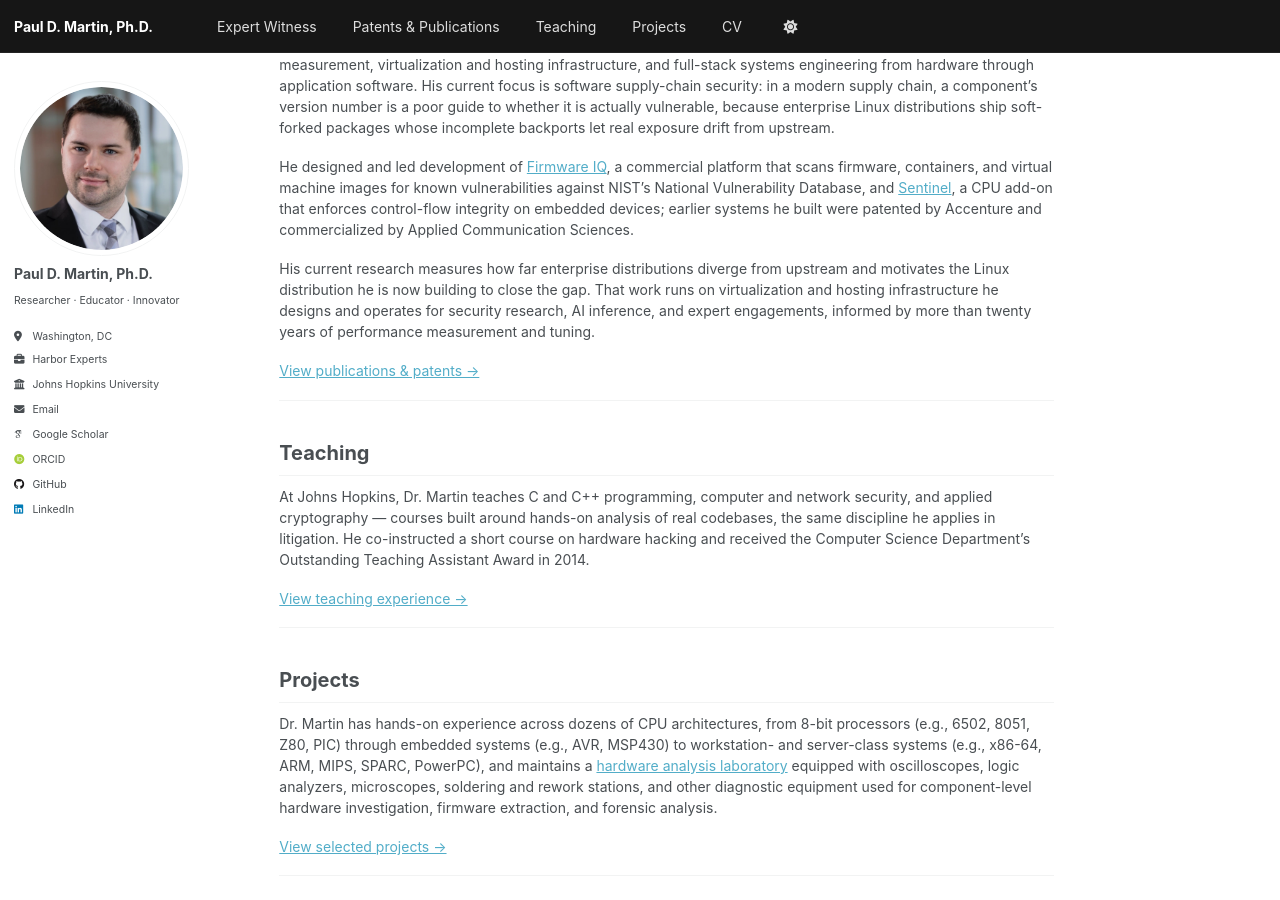
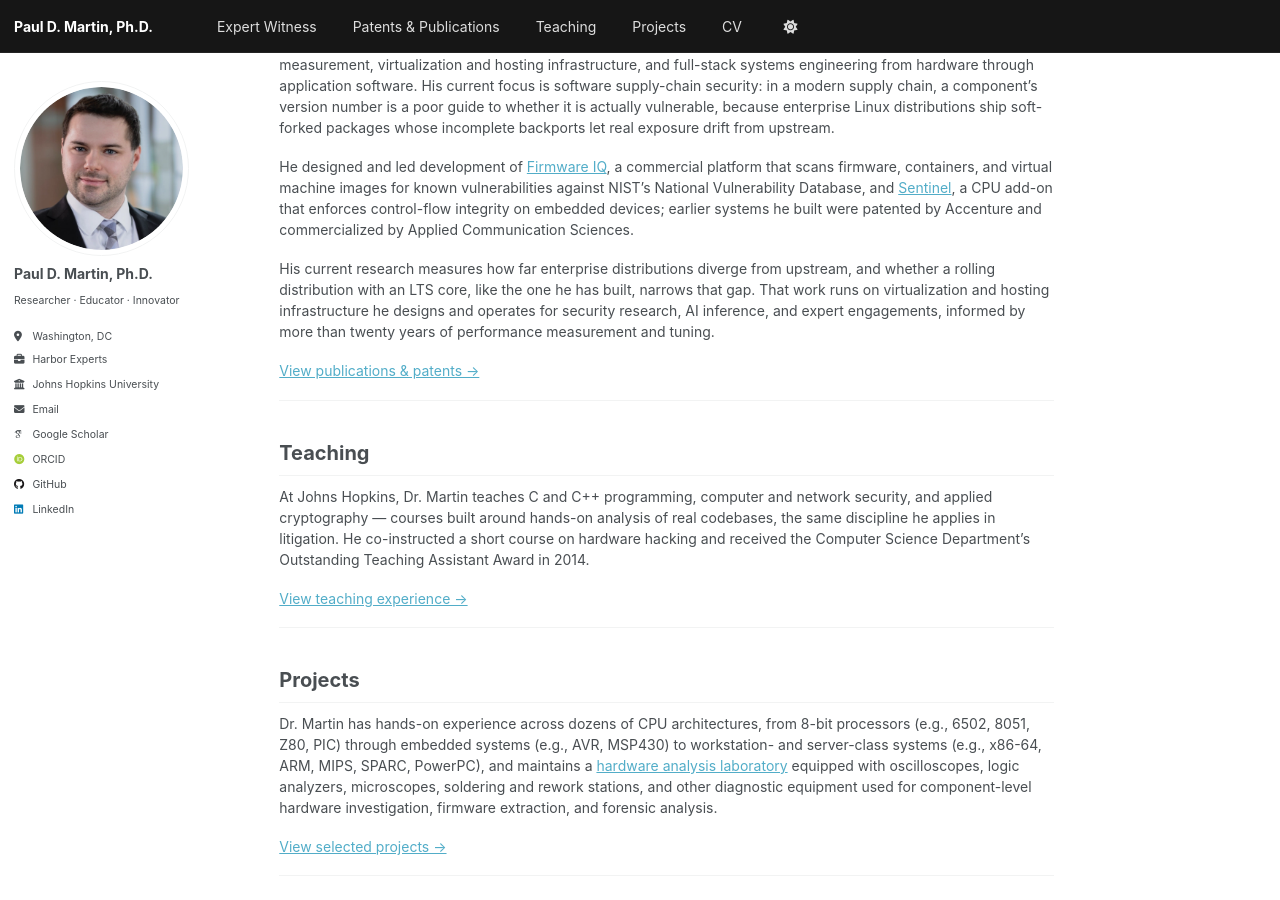
Before and after one commit to pauldmartinphd/pauldmartinphd.github.io, a Jekyll site: the page built from _pages/about.md, in a window 1280 px wide and 900 px high, scrolled down 981 px. Built offline with Jekyll 4.4.1, drawn with Linux system fonts in a browser that asks for light colours; some web fonts are replaced.

Commit message:
Benchtop Linux came first; security research is separate and ongoing

```diff
--- a/_pages/about.md
+++ b/_pages/about.md
@@ -40,7 +40,7 @@ Dr. Martin's research and engineering span source code analysis, security and cr
 
 He designed and led development of [Firmware IQ](https://harborlabs.com/regulatory-support/persistent-vulnerability-monitoring/), a commercial platform that scans firmware, containers, and virtual machine images for known vulnerabilities against NIST's National Vulnerability Database, and [Sentinel](https://scholar.google.com/citations?view_op=view_citation&hl=en&user=lmafl-QAAAAJ&citation_for_view=lmafl-QAAAAJ:eQOLeE2rZwMC), a CPU add-on that enforces control-flow integrity on embedded devices; earlier systems he built were patented by Accenture and commercialized by Applied Communication Sciences.
 
-His current research measures how far enterprise distributions diverge from upstream and motivates the Linux distribution he is now building to close the gap. That work runs on virtualization and hosting infrastructure he designs and operates for security research, AI inference, and expert engagements, informed by more than twenty years of performance measurement and tuning.
+His current research measures how far enterprise distributions diverge from upstream, and whether a rolling distribution with an LTS core, like the one he has built, narrows that gap. That work runs on virtualization and hosting infrastructure he designs and operates for security research, AI inference, and expert engagements, informed by more than twenty years of performance measurement and tuning.
 
 [View publications & patents &rarr;](/publications/)
 
--- a/_pages/publications.html
+++ b/_pages/publications.html
@@ -18,7 +18,7 @@ author_profile: true
 
 <p>This work grows directly out of Firmware IQ, which identifies the components inside a firmware image and maps them to known CVEs. Dr. Martin's research applies the same lens one layer up, at the operating-system distribution: because enterprise and &ldquo;stable&rdquo; Linux distributions maintain soft forks of upstream packages, with incomplete backports and out-of-sync LTS trees, two packages reporting the same upstream version can carry very different real-world exposure.</p>
 
-<p>He quantifies this divergence, and the patch lead time between rolling and enterprise distributions, to ask whether rolling releases are in fact more secure and how distributions might share backporting effort rather than duplicate it &mdash; questions that in turn motivate the Linux distribution he is now building.</p>
+<p>He quantifies this divergence, and the patch lead time between rolling and enterprise distributions, to ask whether rolling releases are in fact more secure and how distributions might share backporting effort rather than duplicate it.</p>
 
 <p>This research spans several related threads:</p>
 
```
Also changed, not shown: _portfolio/5-technicomp-workbench.md (+1 -1 lines).
